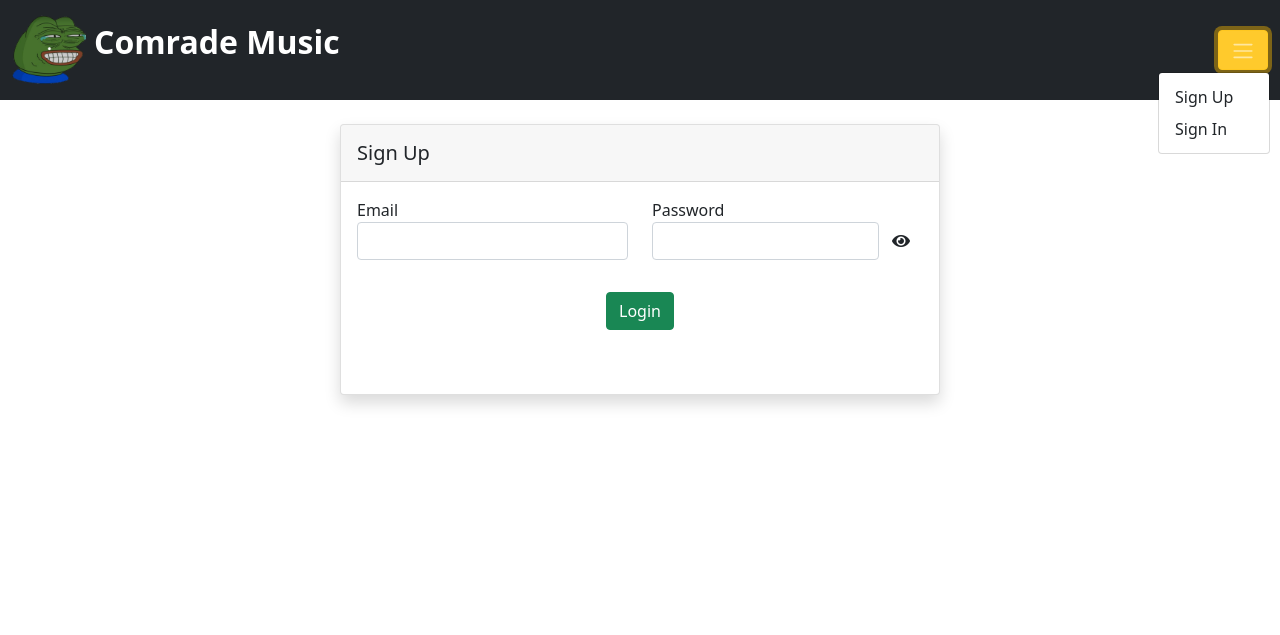
After one commit to earlycodetech/comrademusic, a PHP site: page /signin in a window 1280 px wide, after a click that opens the changed part. The commit adds this page. Shown: the top 635 px of the page. Run offline with PHP 8.4, Linux system fonts and the light colour scheme.

Commit message:
Added register Config

```diff
--- a/assets/includes/nav.php
+++ b/assets/includes/nav.php
@@ -1,5 +1,5 @@
 <nav class="navbar bg-dark navbar-dark">
-    <div class="container">
+    <div class="container-fluid">
         <a class="navbar-brand d-flex gap-2 align-items-center" href="index">
             <img src="assets/img/logo.png" alt="Bootstrap" height="74">
             <p class="fw-bold fs-2">Comrade Music</p>
@@ -12,9 +12,16 @@
 
             <ul class="dropdown-menu">
                 <li><a class="dropdown-item" href="signup">Sign Up</a></li>
-                <li><a class="dropdown-item" href="#">Sign In</a></li>
+                <li><a class="dropdown-item" href="signin">Sign In</a></li>
 
             </ul>
         </div>
     </div>
 </nav>
+
+<style>
+    .dropdown-menu{
+        left: -60px !important;
+        min-width: 7rem !important;
+    }
+</style>
--- /dev/null
+++ b/signin.php
@@ -0,0 +1,57 @@
+<?php
+    require "assets/includes/sessions.php";
+?>
+<!DOCTYPE html>
+<html lang="en">
+<head>
+    <meta charset="UTF-8">
+    <meta http-equiv="X-UA-Compatible" content="IE=edge">
+    <meta name="viewport" content="width=device-width, initial-scale=1.0">
+    <title>Comrade Music</title>
+    <link rel="stylesheet" href="assets/css/bootstrap5.min.css">
+    <link rel="stylesheet" href="assets/lib/fontawsome/css/all.css">
+
+    <link rel="shortcut icon" href="assets/img/logo.png">
+    <link rel="stylesheet" href="assets/css/animate.css">
+</head>
+<body>
+    <section>
+        <?php include_once "assets/includes/nav.php"; ?>
+    </section>
+
+    <section>
+        <div class="container my-4">
+            <div class="card mx-auto shadow" style="max-width: 600px;">
+                <?php echo successMsg(); echo errorMsg(); ?>
+                <h5 class="card-header py-3">Sign Up</h5>
+                <form action="assets/config/register_config.php" method="post" class="card-body row">
+                    <div class="col-md-6 mb-3">
+                        <label>Email</label>
+                        <input type="email" name="email" class="form-control" required>
+                    </div>
+
+                    <div class="col-md-6 mb-3">
+                        <label>Password</label>
+                        <div class="d-flex">
+                            <!-- <input type="password" name="pass" id="input1" pattern="[a-zA-Z0-9]{8}" title="uppercase, lowercase and number" class="form-control" required> -->
+                            <input type="password" name="pass" id="input1" class="form-control" required>
+
+                            <button type="button" id="btn1" class="btn fa fa-eye" onclick="showPass('btn1','input1')"></button>
+                            <small id="notice"></small>
+                        </div>
+                    </div>
+
+
+
+                    <div class="col-12 mb-5 mt-3 text-center">
+                        <button type="submit" name="login" class="btn btn-success">Login</button>
+                    </div>
+                </form>
+            </div>
+        </div>
+    </section>
+
+
+    <?php include_once "assets/includes/footer.php";  ?>
+</body>
+</html>
```
Also changed, not shown: assets/config/db_con.php (added, +12 -0 lines), assets/config/register_config.php (+27 -4 lines).
